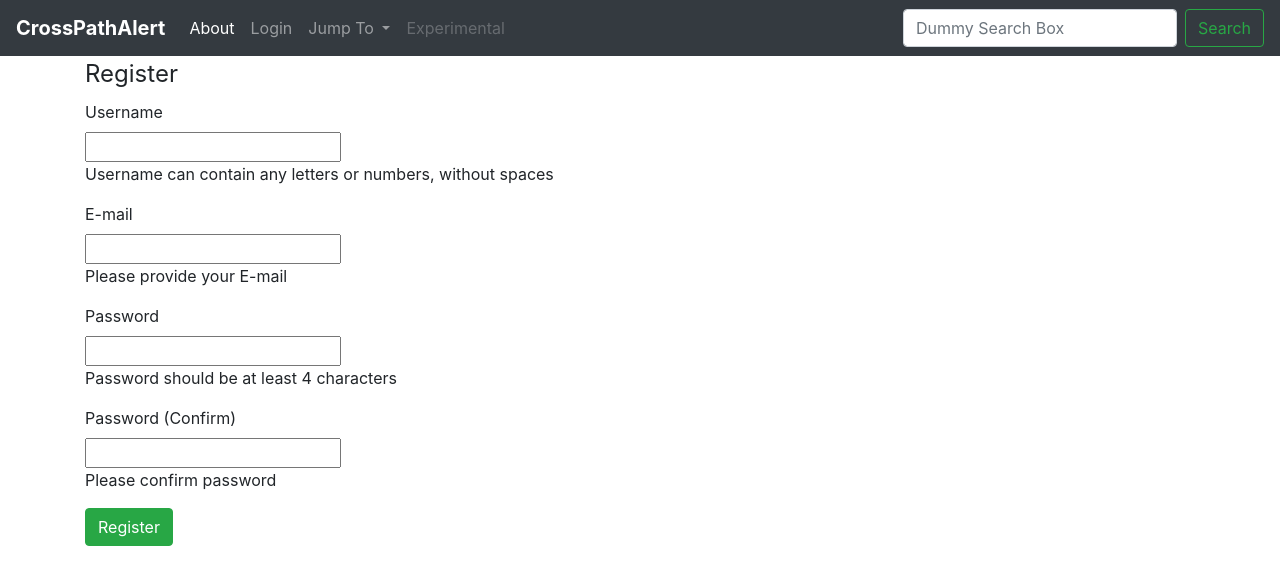
After one commit to sarathsajan/cross-path-alert, a Flask app: template templates/signup.html in a window 1280 px wide. The commit adds this page. Shown: the top 585 px of the page. Run offline with Flask 2, Linux system fonts and the light colour scheme; the template is opened without the code that fills it, so the values that code supplies are empty; some libraries are stand-ins or nearby versions.

Commit message:
minor updates in template

```diff
--- a/app.py
+++ b/app.py
@@ -13,14 +13,11 @@ def home():
 def login():
     return render_template('login.html')
 
+
 @app.route("/about")
 def about():
     return render_template('about.html')
 
 
-@app.route("/signup")
-def signup():
-    return render_template('signup.html')
-
 if __name__ == "__main__":
     app.run(debug=True)    # Remember to remove debug=True in production
--- /dev/null
+++ b/templates/signup.html
@@ -0,0 +1,53 @@
+{% extends 'layout.html' %}
+{% block body %}
+
+<form class="form-horizontal" action='' method="POST">
+  <fieldset>
+    <div id="legend">
+      <legend class="">Register</legend>
+    </div>
+    <div class="control-group">
+      <!-- Username -->
+      <label class="control-label"  for="username">Username</label>
+      <div class="controls">
+        <input type="text" id="username" name="username" placeholder="" class="input-xlarge">
+        <p class="help-block">Username can contain any letters or numbers, without spaces</p>
+      </div>
+    </div>
+
+    <div class="control-group">
+      <!-- E-mail -->
+      <label class="control-label" for="email">E-mail</label>
+      <div class="controls">
+        <input type="text" id="email" name="email" placeholder="" class="input-xlarge">
+        <p class="help-block">Please provide your E-mail</p>
+      </div>
+    </div>
+
+    <div class="control-group">
+      <!-- Password-->
+      <label class="control-label" for="password">Password</label>
+      <div class="controls">
+        <input type="password" id="password" name="password" placeholder="" class="input-xlarge">
+        <p class="help-block">Password should be at least 4 characters</p>
+      </div>
+    </div>
+
+    <div class="control-group">
+      <!-- Password -->
+      <label class="control-label"  for="password_confirm">Password (Confirm)</label>
+      <div class="controls">
+        <input type="password" id="password_confirm" name="password_confirm" placeholder="" class="input-xlarge">
+        <p class="help-block">Please confirm password</p>
+      </div>
+    </div>
+
+    <div class="control-group">
+      <!-- Button -->
+      <div class="controls" href="#">
+        <button class="btn btn-success">Register</button>
+      </div>
+    </div>
+  </fieldset>
+</form>
+{% endblock %}
```
Also changed, not shown: templates/login.html (+9 -15 lines).
